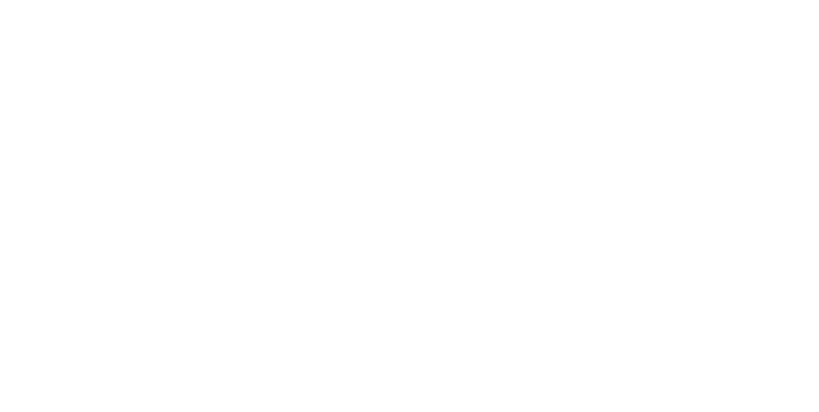
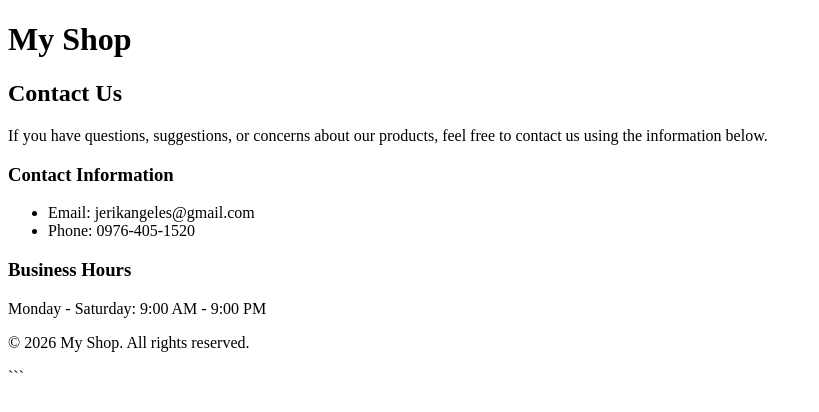
Before and after one commit to angelesjerik/jerfume, a plain HTML site: page contact.html in a window 1280 px wide. Shown: the whole page, without its empty margins (0-819 px from the left). Drawn offline with Linux system fonts and the light colour scheme.

Commit message:
update commit

````diff
--- a/contact.html
+++ b/contact.html
@@ -0,0 +1,46 @@
+
+<!DOCTYPE html>
+<html lang="en">
+<head>
+    <meta charset="UTF-8">
+    <meta name="viewport" content="width=device-width, initial-scale=1.0">
+    <div style="width: 500px; margin: auto; text-align: justify;"></div>
+    <title>Contact - My Shop</title>
+</head>
+
+<body>
+
+    <header class="top">
+        <h1>My Shop</h1>
+
+    </header>
+
+    <main class="content">
+        <h2>Contact Us</h2>
+
+        <p>
+            If you have questions, suggestions, or concerns about our products,
+            feel free to contact us using the information below.
+        </p>
+
+        <h3>Contact Information</h3>
+
+        <ul>
+            <li>Email: jerikangeles@gmail.com</li>
+            <li>Phone: 0976-405-1520</li>
+        </ul>
+
+        <h3>Business Hours</h3>
+
+        <p>
+            Monday - Saturday: 9:00 AM - 9:00 PM
+        </p>
+    </main>
+
+    <footer class="bottom">
+        <p>&copy; 2026 My Shop. All rights reserved.</p>
+    </footer>
+
+</body>
+</html>
+```
````
Also changed, not shown: about.html (+2 -1 lines).
